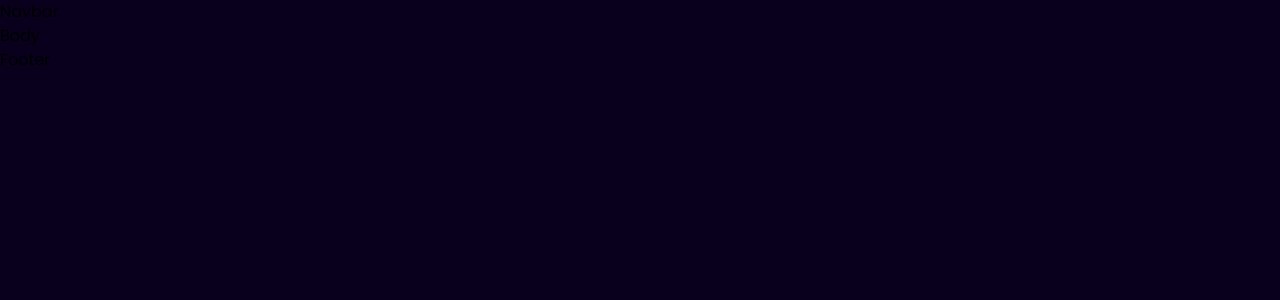
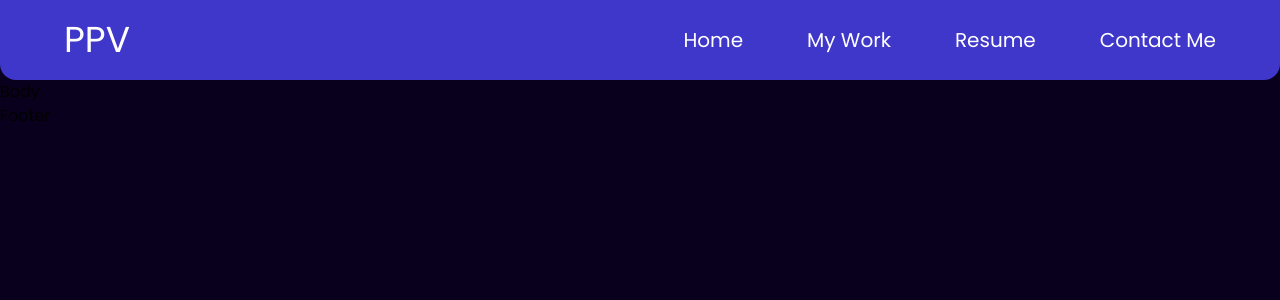
Before and after one commit to S550Stang/portfoliov3, a React (Create React App) app: page / in a window 1280 px wide. Shown: the top 300 px of the page. Built offline with nearby package versions, Linux system fonts and the light colour scheme.

Commit message:
create a fully responsive navbar component

```diff
--- a/src/components/Navbar/Navbar.js
+++ b/src/components/Navbar/Navbar.js
@@ -1,5 +1,14 @@
-import React from "react";
+import { NavbarMenu } from "./navbarComponent/NavbarMenu";
+import { NavbarLogo } from "./navbarComponent/NavbarLogo";
 
 export const Navbar = () => {
-  return <div>Navbar</div>;
+  return (
+    <div
+      className="text-white flex justify-between
+     items-center w-screen h-20 p-5 md:px-8 lg:px-12 xl:px-16 2xl:px-24  bg-[#3F37C9] rounded-b-2xl"
+    >
+      <NavbarLogo />
+      <NavbarMenu />
+    </div>
+  );
 };
--- /dev/null
+++ b/src/components/Navbar/navbarComponent/NavbarDropDown.jsx
@@ -0,0 +1,54 @@
+import React from "react";
+import { motion } from "framer-motion";
+
+export const NavbarDropDown = ({ menu }) => {
+  return (
+    <>
+      {menu ? (
+        <motion.div
+          animate={{ y: 1 }}
+          className="fixed left-0 right-0 w-screen h-28 bg-[#3F37C9] rounded-b-2xl"
+        >
+          <ul className="px-5 font-light">
+            <motion.li
+              initial={{ x: 100 }}
+              animate={{ x: 1 }}
+              transition={{ type: "spring", stiffness: 100, delay: 0.1 }}
+            >
+              <a href="#Home" className="hover:underline">
+                Home
+              </a>
+            </motion.li>
+            <motion.li
+              initial={{ x: 100 }}
+              animate={{ x: 1 }}
+              transition={{ type: "spring", stiffness: 100, delay: 0.2 }}
+            >
+              <a href="#MyWork" className="hover:underline">
+                My Work
+              </a>
+            </motion.li>
+            <motion.li
+              initial={{ x: 100 }}
+              animate={{ x: 1 }}
+              transition={{ type: "spring", stiffness: 100, delay: 0.3 }}
+            >
+              <a href="#Resume" className="hover:underline">
+                Resume
+              </a>
+            </motion.li>
+            <motion.li
+              initial={{ x: 100 }}
+              animate={{ x: 1 }}
+              transition={{ type: "spring", stiffness: 100, delay: 0.4 }}
+            >
+              <a href="#ContactMe" className="hover:underline">
+                Contact Me
+              </a>
+            </motion.li>
+          </ul>
+        </motion.div>
+      ) : null}
+    </>
+  );
+};
--- /dev/null
+++ b/src/components/Navbar/navbarComponent/NavbarLogo.jsx
@@ -0,0 +1,5 @@
+export const NavbarLogo = () => {
+  return (
+    <div className="text-2xl sm:text-3xl lg:text-4xl  2xl:text-5xl">PPV</div>
+  );
+};
--- /dev/null
+++ b/src/components/Navbar/navbarComponent/NavbarMenu.jsx
@@ -0,0 +1,44 @@
+import { useState } from "react";
+import { HiOutlineMenu, HiOutlineMenuAlt4 } from "react-icons/hi";
+import { NavbarDropDown } from "./NavbarDropDown";
+
+export const NavbarMenu = () => {
+  const [menu, setMenu] = useState(false);
+  const handleClick = () => {
+    setMenu(!menu);
+  };
+  return (
+    <div>
+      <button onClick={handleClick} className="md:hidden cursor-pointer">
+        {menu ? (
+          <HiOutlineMenu className="w-7 h-7" />
+        ) : (
+          <HiOutlineMenuAlt4 className="w-7 h-7" />
+        )}
+      </button>
+      <ul className="hidden md:flex justify-between items-center font-lighter md:gap-6 lg:gap-10 xl:gap-16 2xl:gap-28 md:text-md lg:text-lg xl:text-xl 2xl:text-2xl ">
+        <li>
+          <a href="#Home" className="hover:underline">
+            Home
+          </a>
+        </li>
+        <li>
+          <a href="#MyWork" className="hover:underline">
+            My Work
+          </a>
+        </li>
+        <li>
+          <a href="#Resume" className="hover:underline">
+            Resume
+          </a>
+        </li>
+        <li>
+          <a href="#ContactMe" className="hover:underline">
+            Contact Me
+          </a>
+        </li>
+      </ul>
+      <NavbarDropDown menu={menu} />
+    </div>
+  );
+};
```
